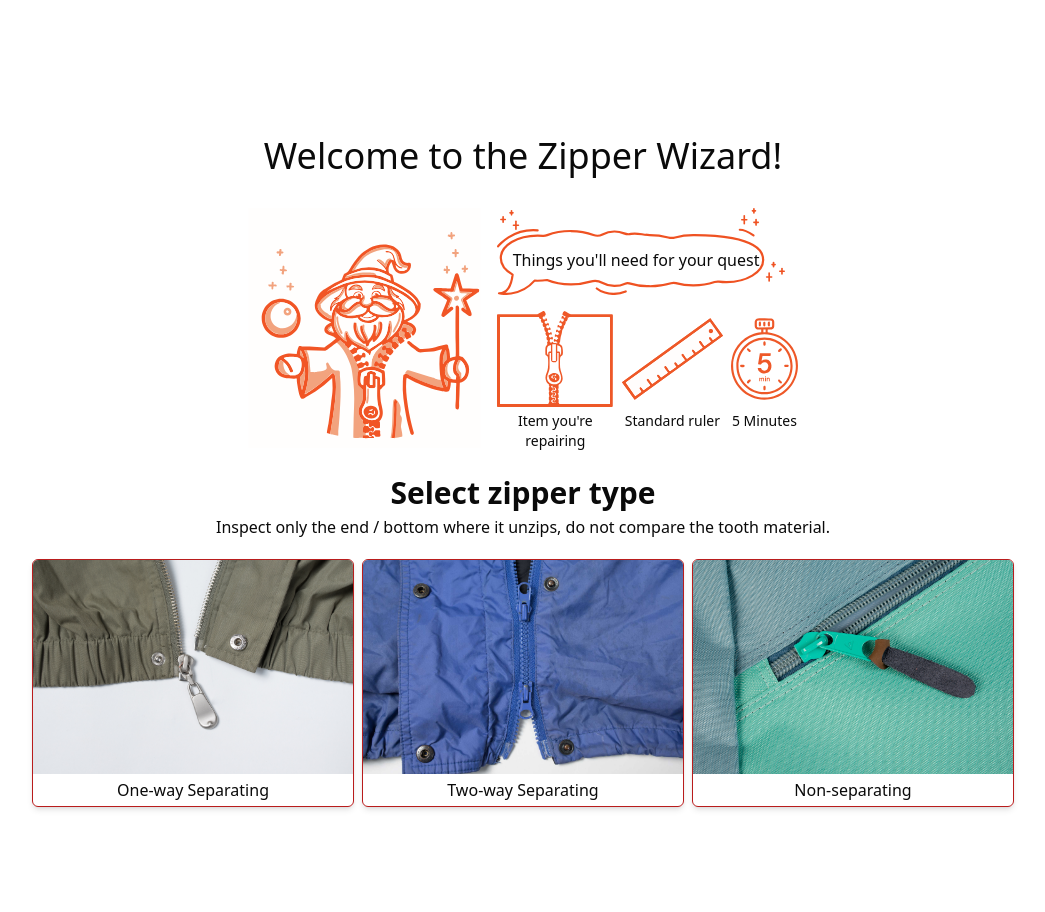
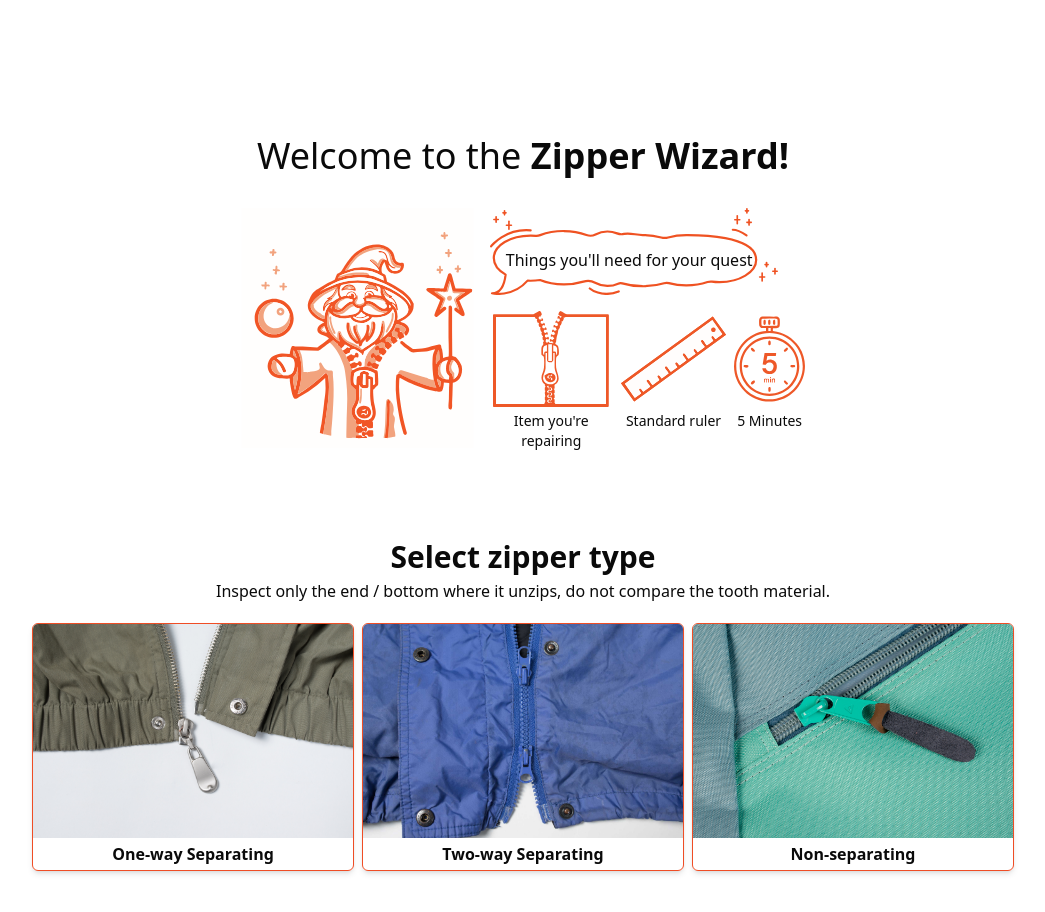
Before and after one commit to Zipper-Rescue/zipper_wizard, a React (Vite) app: page / in a window 1280 px wide. Shown: the top 912 px of the page, without its empty margins (117-1162 px from the left). Built offline with nearby package versions, Linux system fonts and the light colour scheme.

Commit message:
more styling

```diff
--- a/src/App.tsx
+++ b/src/App.tsx
@@ -7,7 +7,7 @@ export default function App() {
   return (
     <div
       className={cn(
-        "flex flex-col items-center gap-4",
+        "flex flex-col items-center gap-20",
         // Padding top accounts for the fixed header, which will cover
         // the title of the step when it is scrolled into view.
         "pt-[100px] md:pt-[120px]",
--- a/src/components/image-option.tsx
+++ b/src/components/image-option.tsx
@@ -8,7 +8,6 @@ export function ImageOption({
   label,
   imageUrl,
   onClick,
-  isSelected,
   imageClass,
 }: {
   label: string;
@@ -58,12 +57,12 @@ export function ImageOption({
       className={cn(
         "flex flex-col items-center justify-center",
         "border rounded-md",
-        isSelected ? "border-red-950 bg-red-100" : "border-red-700",
+        "border-primary",
         "overflow-hidden",
         "cursor-pointer",
         "shadow-md",
-        "hover:text-red-800 hover:border-red-800 hover:shadow-red-200 hover:bg-red-100",
-        "focus:text-red-800 focus:border-red-800",
+        "hover:text-primary hover:border-primary hover:shadow-red-200",
+        "focus:text-primary focus:border-primary",
         !imageUrl && "h-full",
       )}
       onClick={() => onClick?.()}
@@ -75,7 +74,7 @@ export function ImageOption({
             alt={label}
             className={cn("h-auto", imageClass ?? "w-[320px]")}
           />
-          <div className={"py-1 px-2"}>{label}</div>
+          <div className={"py-1 px-2 font-semibold"}>{label}</div>
         </>
       ) : (
         <div
--- a/src/components/wizard-intro/wizard-intro.tsx
+++ b/src/components/wizard-intro/wizard-intro.tsx
@@ -4,7 +4,7 @@ export function WizardIntro() {
   return (
     <div className="space-y-4">
       <h1 className="text-4xl p-4 text-center">
-        Welcome to the Zipper Wizard!
+        Welcome to the <strong className="text-nowrap">Zipper Wizard!</strong>
       </h1>
       <div className="flex flex-col md:flex-row gap-4">
         <AsyncImage
--- a/src/index.css
+++ b/src/index.css
@@ -10,7 +10,7 @@
     --card-foreground: 0 0% 3.9%;
     --popover: 0 0% 100%;
     --popover-foreground: 0 0% 3.9%;
-    --primary: 0 0% 9%;
+    --primary: 12 86% 54%;
     --primary-foreground: 0 0% 98%;
     --secondary: 0 0% 96.1%;
     --secondary-foreground: 0 0% 9%;
@@ -28,7 +28,7 @@
     --chart-3: 197 37% 24%;
     --chart-4: 43 74% 66%;
     --chart-5: 27 87% 67%;
-    --radius: 0.5rem
+    --radius: 0.5rem;
   }
   .dark {
     --background: 0 0% 3.9%;
@@ -54,7 +54,7 @@
     --chart-2: 160 60% 45%;
     --chart-3: 30 80% 55%;
     --chart-4: 280 65% 60%;
-    --chart-5: 340 75% 55%
+    --chart-5: 340 75% 55%;
   }
 }
 
--- a/src/zipper-wizard/zipper-wizard.tsx
+++ b/src/zipper-wizard/zipper-wizard.tsx
@@ -9,7 +9,7 @@ export function ZipperWizard() {
   const steps = wizardSteps.buildSteps(currentData);
 
   return (
-    <div className="flex flex-col gap-2 pb-[320px]">
+    <div className="flex flex-col gap-20 pb-[320px]">
       {steps.map((step, index) => (
         <FieldStep
           fieldData={step}
```
